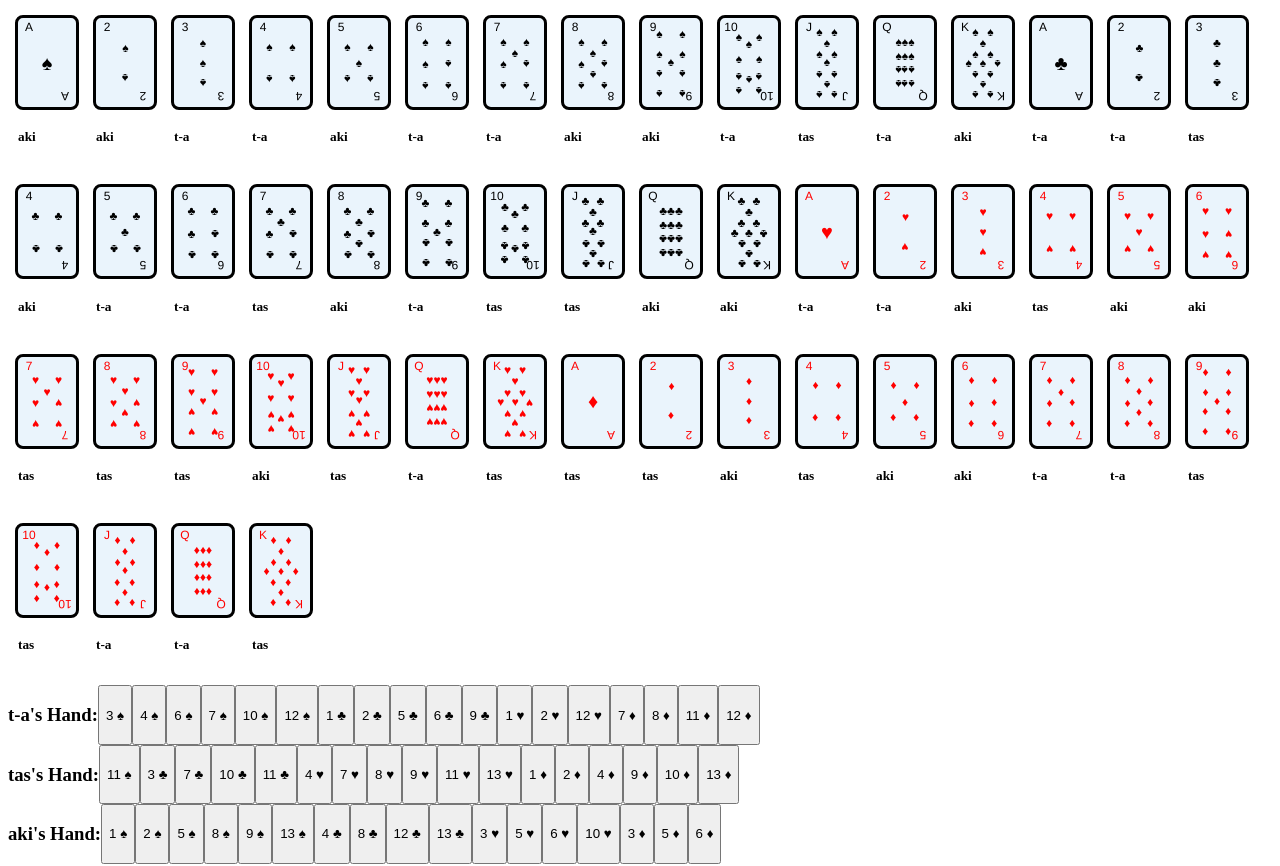
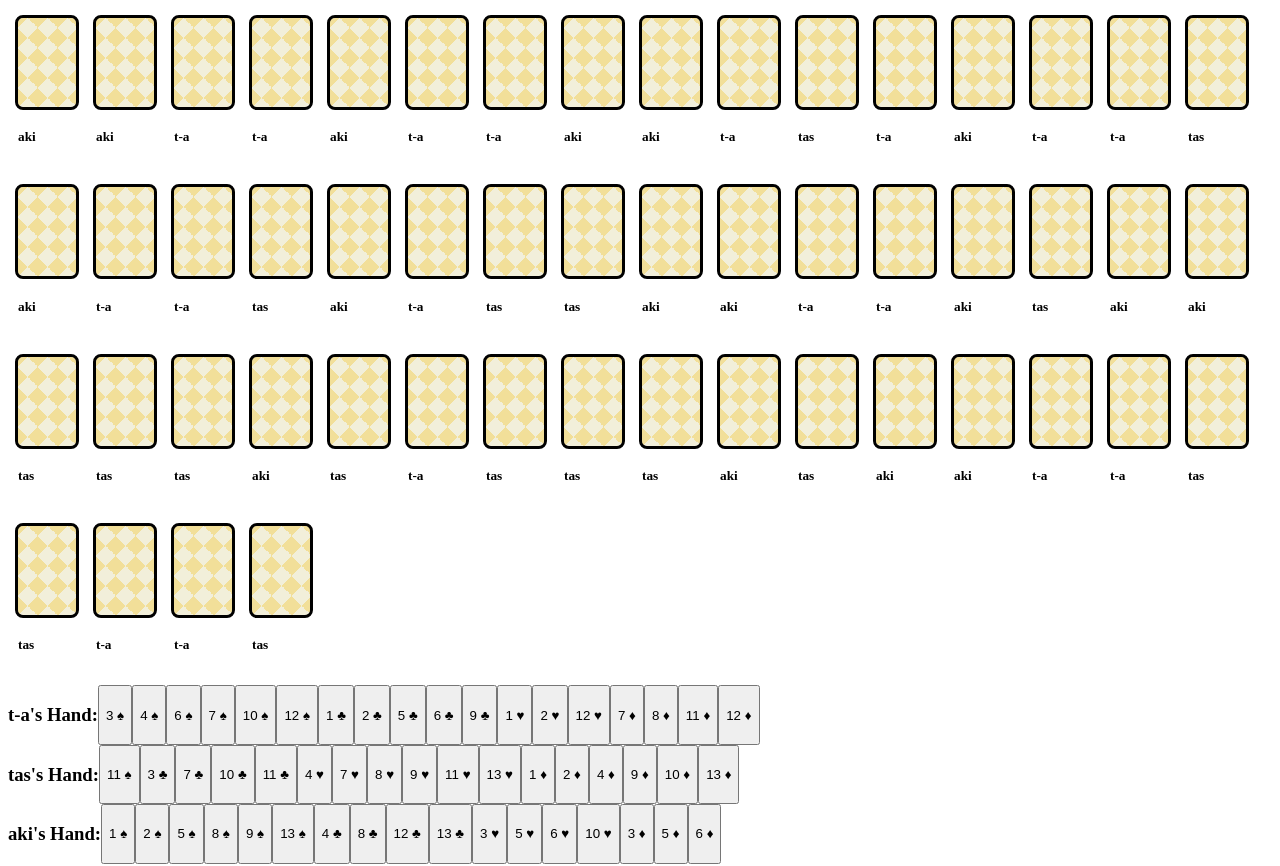
Before and after one commit to t-a1024/sevens, a React (Create React App) app: page / in a window 1280 px wide. Shown: the top 866 px of the page. Built offline with nearby package versions, Linux system fonts and the light colour scheme.

Commit message:
出てないカードを伏せるように

```diff
--- a/src/App.tsx
+++ b/src/App.tsx
@@ -54,9 +54,9 @@ function App() {
     <div className="App">
       {/* ボードの表示 */}
       <div style={{ display: "flex", flexWrap: "wrap" }}>
-        {board.map((card, index) => (
+        {board.map((card, index) => (/*  card.situation = trueならid={card.id}、違えばid=0で表示したい */
           <div key={index} style={{ margin: "10px" }}>
-            <Card id={card.id} mark={card.mark} color={card.color} />
+            <Card id={card.situation ? card.id : 0} mark={card.mark} color={card.color} />
             <h5>{card.owner?.getName()}</h5>
           </div>
         ))}
```
